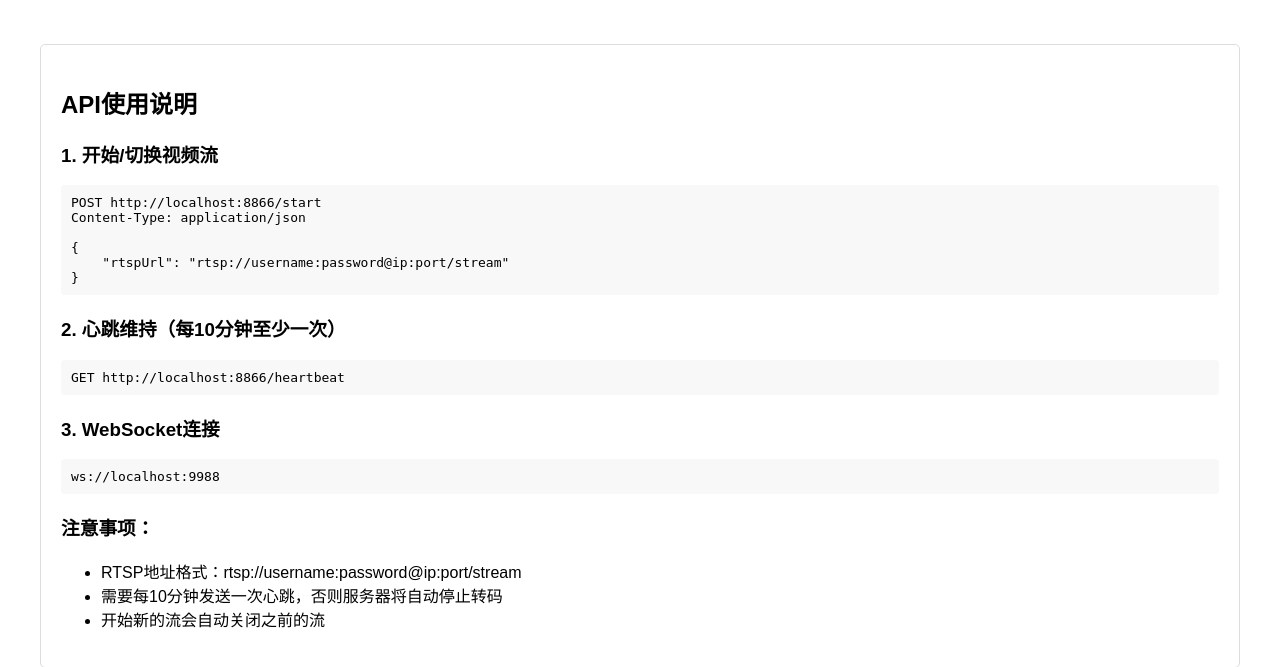
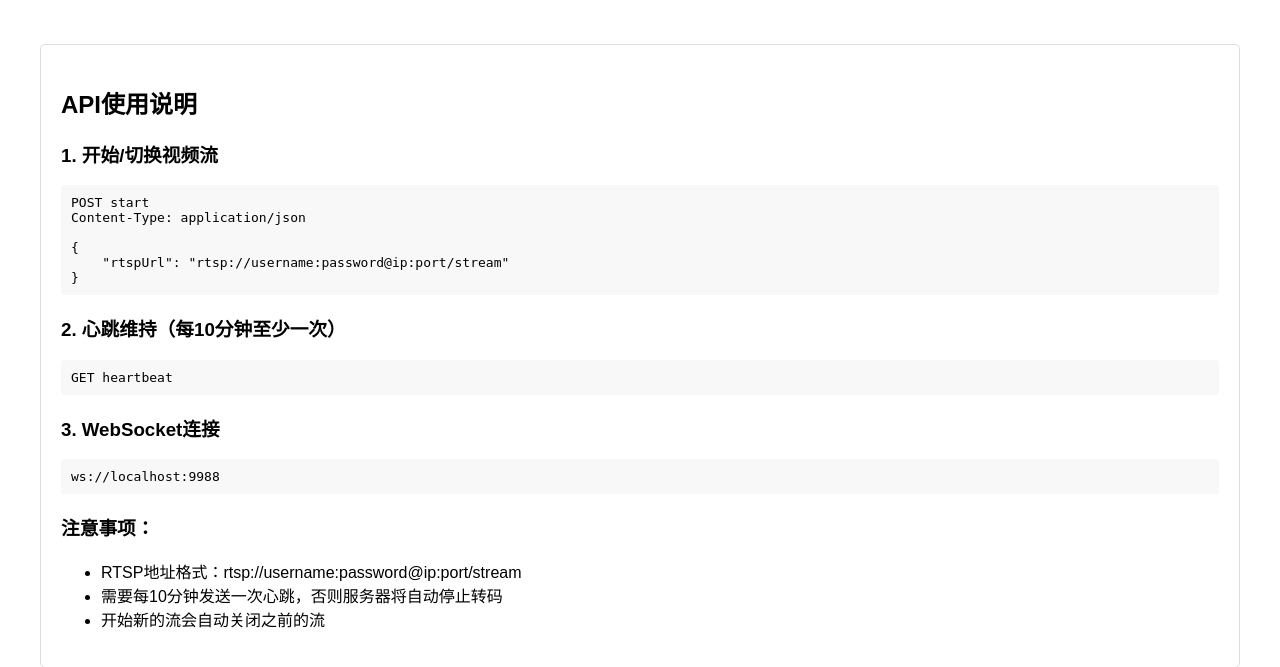
Before and after one commit to songyi1999/rtsp_stream, a Python web app: template templates/index.html in a window 1280 px wide. Shown: the part 443-1110 px from the top of the page. Run offline with Jinja, Linux system fonts and the light colour scheme; the template is opened without the code that fills it, so the values that code supplies are empty.

Commit message:
更新域名

```diff
--- a/server-with-static.js
+++ b/server-with-static.js
@@ -31,7 +31,7 @@ function start(rtspUrl) {
         ffmpegOptions: {
             '-r': 50, // options with required values specify the value after the key
       '-s':'850x566',
-    //   '-s': '1024x768',
+
       '-an': '',
       '-analyzeduration': '20M',
             '-probesize': '20M',
--- a/templates/index.html
+++ b/templates/index.html
@@ -86,7 +86,7 @@
 
         <h3>1. 开始/切换视频流</h3>
         <pre>
-POST http://localhost:8866/start
+POST start
 Content-Type: application/json
 
 {
@@ -94,7 +94,7 @@ Content-Type: application/json
 }</pre>
 
         <h3>2. 心跳维持（每10分钟至少一次）</h3>
-        <pre>GET http://localhost:8866/heartbeat</pre>
+        <pre>GET heartbeat</pre>
 
         <h3>3. WebSocket连接</h3>
         <pre>ws://localhost:9988</pre>
@@ -137,7 +137,7 @@ Content-Type: application/json
             videoContainer.appendChild(newCanvas);
 
             // 发送开始流请求
-            fetch('http://localhost:8866/start', {
+            fetch('start', {
                 method: 'POST',
                 headers: {
                     'Content-Type': 'application/json',
@@ -147,8 +147,11 @@ Content-Type: application/json
             .then(response => response.text())
             .then(result => {
                 console.log('Stream started:', result);
+                const wsProtocol = window.location.protocol === 'https:' ? 'wss:' : 'ws:';
+        const wsHost = window.location.hostname;
+        const wsUrl = `${wsProtocol}//${wsHost}:9988`;
                 // 创建新的播放器
-                player = new JSMpeg.Player('ws://localhost:9988', {
+                player = new JSMpeg.Player(wsUrl, {
                     canvas: newCanvas
                 });
 
@@ -172,7 +175,7 @@ Content-Type: application/json
             videoContainer.innerHTML = '<canvas id="canvas"></canvas>';
 
             // 调用后端 stop 接口
-            fetch('http://localhost:8866/stop', {
+            fetch('stop', {
                 method: 'POST'
             })
             .then(response => response.text())
@@ -201,7 +204,7 @@ Content-Type: application/json
         }
 
         function sendHeartbeat() {
-            fetch('http://localhost:8866/heartbeat')
+            fetch('heartbeat')
                 .then(response => response.text())
                 .then(result => console.log('Heartbeat sent:', result))
                 .catch(error => console.error('Heartbeat error:', error));
```
